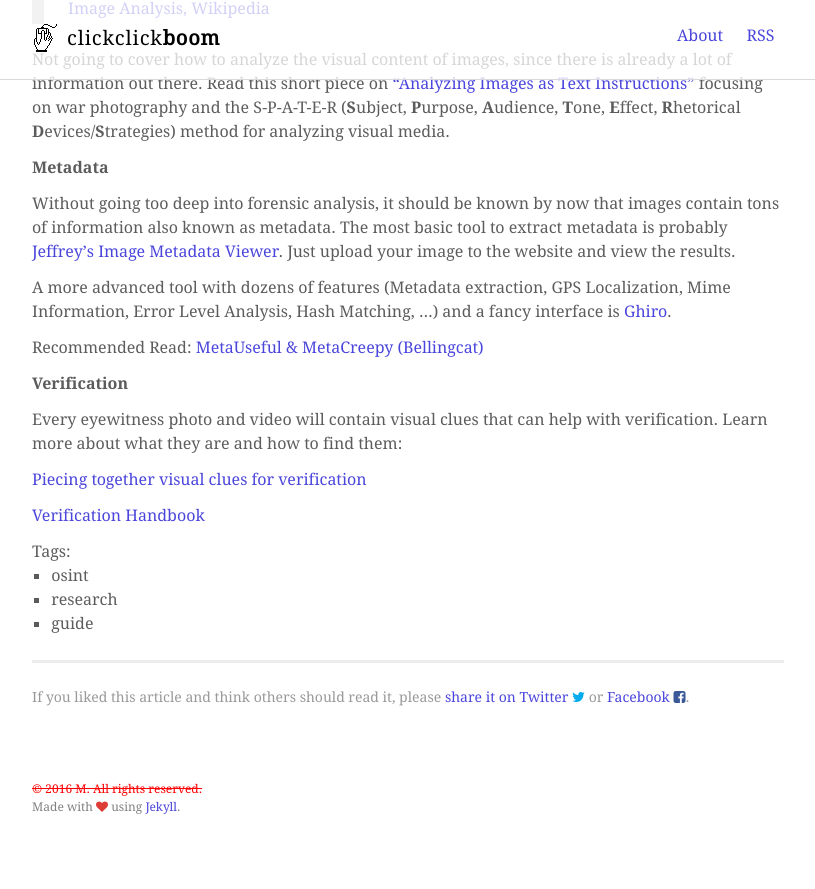
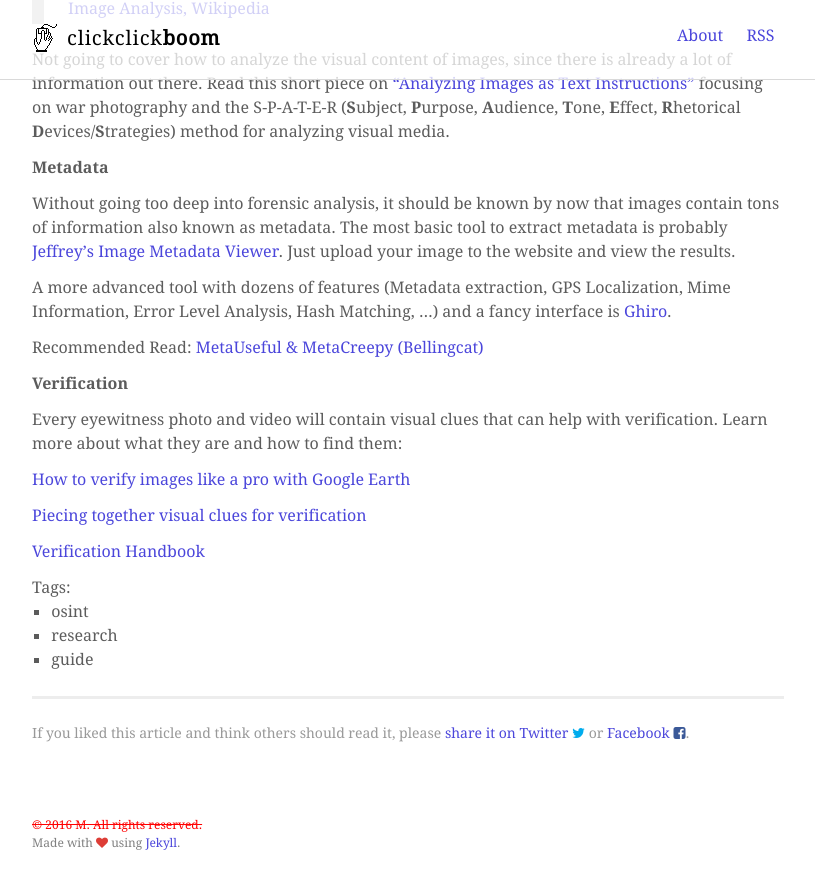
Before and after one commit to mrpnkt/mrpnkt.github.io, a Jekyll site: the page built from _posts/2016-07-06-incomplete-guide-to-image-research.md, in a window 1280 px wide and 900 px high, scrolled down 6358 px. Shown: the top 889 px of the window, without its empty margins (232-1047 px from the left). Built offline with Jekyll 4.4.1, drawn with Linux system fonts in a browser that asks for light colours; before the commit the page ends 7222 px from its top, so only the background shows below that.

Commit message:
Update 2016-07-06-incomplete-guide-to-image-research.md
added link - How to verify images like a pro with Google Earth

```diff
--- a/_posts/2016-07-06-incomplete-guide-to-image-research.md
+++ b/_posts/2016-07-06-incomplete-guide-to-image-research.md
@@ -110,6 +110,8 @@ Recommended Read: [MetaUseful & MetaCreepy (Bellingcat)](https://www.bellingcat.
 
 Every eyewitness photo and video will contain visual clues that can help with verification. Learn more about what they are and how to find them:
 
+[How to verify images like a pro with Google Earth](https://firstdraftnews.com/resource/how-to-verify-images-like-a-pro-with-google-earth/)
+
 [Piecing together visual clues for verification](https://firstdraftnews.com/resource/learning-to-piece-together-verification-clues/)
 
 [Verification Handbook](https://firstdraftnews.com/resource/the-verification-handbook/)
```
